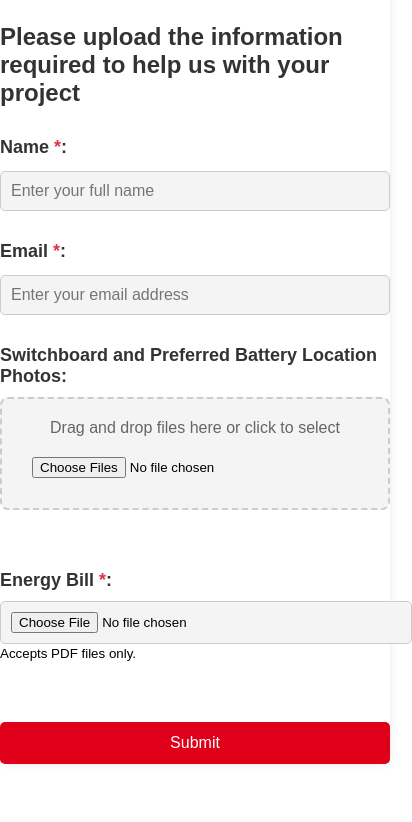
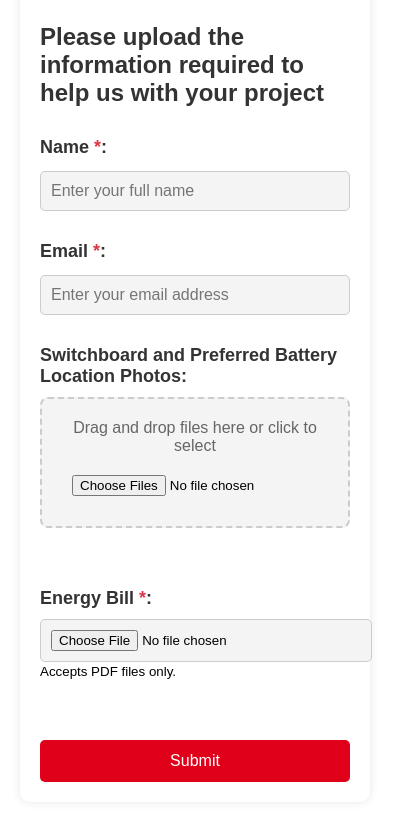
Before and after one commit to magoshady/impressive-site-photos, a plain HTML site: page index.html in a window 390 px wide. Shown: the part 206-1028 px from the top of the page, 412 px wide, since content can reach past the window. Drawn offline with Linux system fonts and the light colour scheme.

Commit message:
Add max-width and padding to constrain form width

```diff
--- a/index.html
+++ b/index.html
@@ -6,9 +6,17 @@
         body {
             font-family: Arial, sans-serif;
             margin: 40px auto;
+            max-width: 800px;
+            padding: 40px;
             background-color: #ffffff;
             border-radius: 10px;
             box-shadow: 0 0 10px rgba(0, 0, 0, 0.1);
+        }
+        @media (max-width: 900px) {
+            body {
+                margin: 20px;
+                padding: 20px;
+            }
         }
         .header-section {
             margin-bottom: 30px;
```
